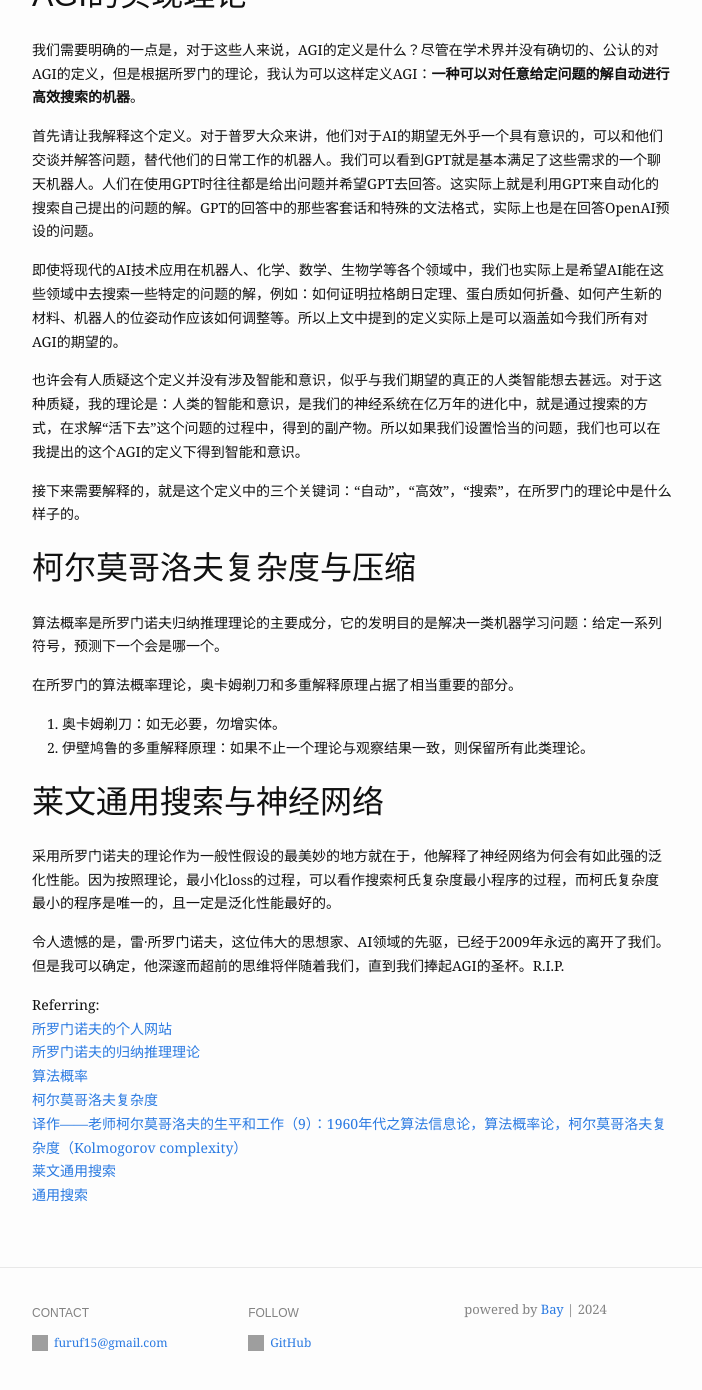
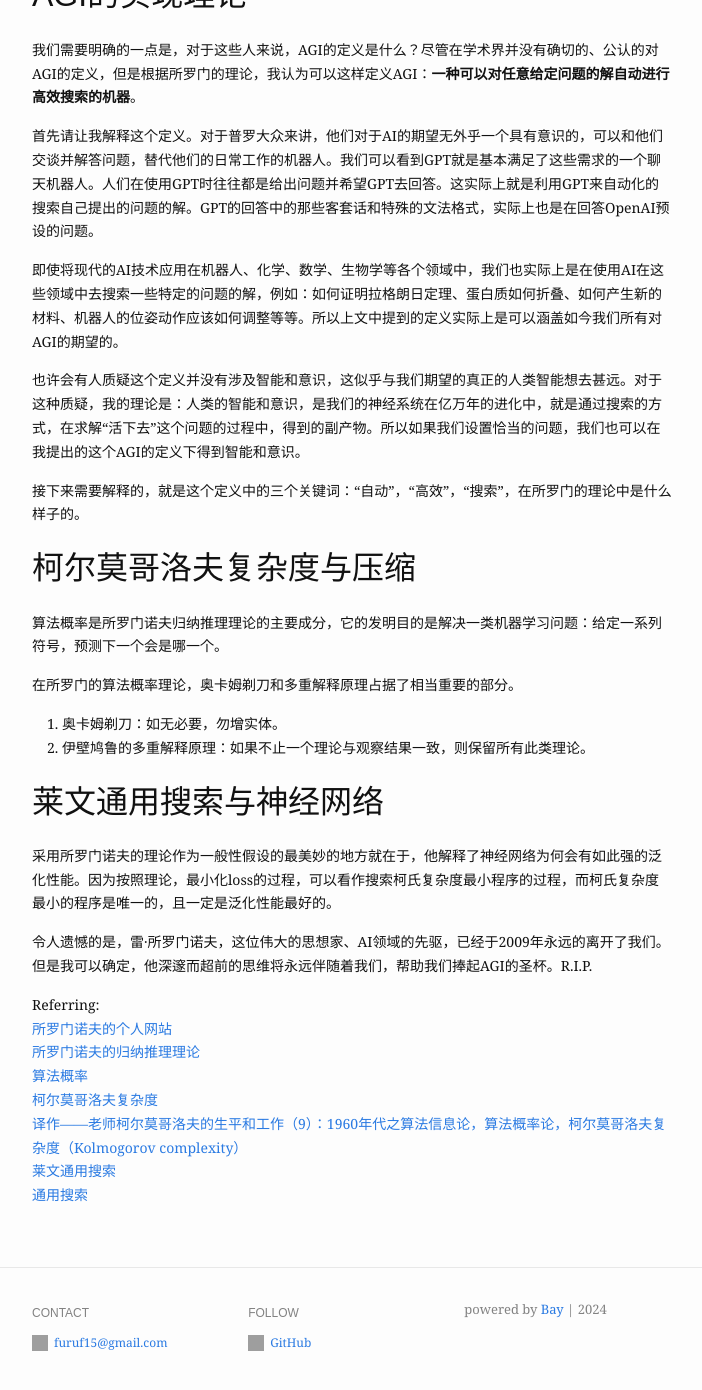
Before and after one commit to FuRuF-11/FuRuF-11.github.io, a Jekyll site: the page built from _posts/2024-01-08-Solomonoff,Kolmogorov_and_Levin_with_Compression,Prediction_and_Search.md, in a window 1280 px wide and 1400 px high, scrolled down 800 px. Shown: the top 1390 px of the window, without its empty margins (288-990 px from the left). Built offline with Jekyll 4.4.1, drawn with Linux system fonts in a browser that asks for light colours; a script that is not in the unit is left out.

Commit message:
modified

```diff
--- a/_posts/2024-01-08-Solomonoff,Kolmogorov_and_Levin_with_Compression,Prediction_and_Search.md
+++ b/_posts/2024-01-08-Solomonoff,Kolmogorov_and_Levin_with_Compression,Prediction_and_Search.md
@@ -20,9 +20,9 @@ blurb: "所罗门诺夫、柯尔莫哥洛夫和莱文与压缩、预测和搜索
 
 首先请让我解释这个定义。对于普罗大众来讲，他们对于AI的期望无外乎一个具有意识的，可以和他们交谈并解答问题，替代他们的日常工作的机器人。我们可以看到GPT就是基本满足了这些需求的一个聊天机器人。人们在使用GPT时往往都是给出问题并希望GPT去回答。这实际上就是利用GPT来自动化的搜索自己提出的问题的解。GPT的回答中的那些客套话和特殊的文法格式，实际上也是在回答OpenAI预设的问题。
 
-即使将现代的AI技术应用在机器人、化学、数学、生物学等各个领域中，我们也实际上是希望AI能在这些领域中去搜索一些特定的问题的解，例如：如何证明拉格朗日定理、蛋白质如何折叠、如何产生新的材料、机器人的位姿动作应该如何调整等。所以上文中提到的定义实际上是可以涵盖如今我们所有对AGI的期望的。
+即使将现代的AI技术应用在机器人、化学、数学、生物学等各个领域中，我们也实际上是在使用AI在这些领域中去搜索一些特定的问题的解，例如：如何证明拉格朗日定理、蛋白质如何折叠、如何产生新的材料、机器人的位姿动作应该如何调整等等。所以上文中提到的定义实际上是可以涵盖如今我们所有对AGI的期望的。
 
-也许会有人质疑这个定义并没有涉及智能和意识，似乎与我们期望的真正的人类智能想去甚远。对于这种质疑，我的理论是：人类的智能和意识，是我们的神经系统在亿万年的进化中，就是通过搜索的方式，在求解“活下去”这个问题的过程中，得到的副产物。所以如果我们设置恰当的问题，我们也可以在我提出的这个AGI的定义下得到智能和意识。
+也许会有人质疑这个定义并没有涉及智能和意识，这似乎与我们期望的真正的人类智能想去甚远。对于这种质疑，我的理论是：人类的智能和意识，是我们的神经系统在亿万年的进化中，就是通过搜索的方式，在求解“活下去”这个问题的过程中，得到的副产物。所以如果我们设置恰当的问题，我们也可以在我提出的这个AGI的定义下得到智能和意识。
 
 接下来需要解释的，就是这个定义中的三个关键词：“自动”，“高效”，“搜索”，在所罗门的理论中是什么样子的。
 
@@ -38,7 +38,7 @@ blurb: "所罗门诺夫、柯尔莫哥洛夫和莱文与压缩、预测和搜索
 
 采用所罗门诺夫的理论作为一般性假设的最美妙的地方就在于，他解释了神经网络为何会有如此强的泛化性能。因为按照理论，最小化loss的过程，可以看作搜索柯氏复杂度最小程序的过程，而柯氏复杂度最小的程序是唯一的，且一定是泛化性能最好的。
 
-令人遗憾的是，雷·所罗门诺夫，这位伟大的思想家、AI领域的先驱，已经于2009年永远的离开了我们。但是我可以确定，他深邃而超前的思维将伴随着我们，直到我们捧起AGI的圣杯。R.I.P.
+令人遗憾的是，雷·所罗门诺夫，这位伟大的思想家、AI领域的先驱，已经于2009年永远的离开了我们。但是我可以确定，他深邃而超前的思维将永远伴随着我们，帮助我们捧起AGI的圣杯。R.I.P.
 
 Referring:
 [所罗门诺夫的个人网站](https://raysolomonoff.com/)
```
